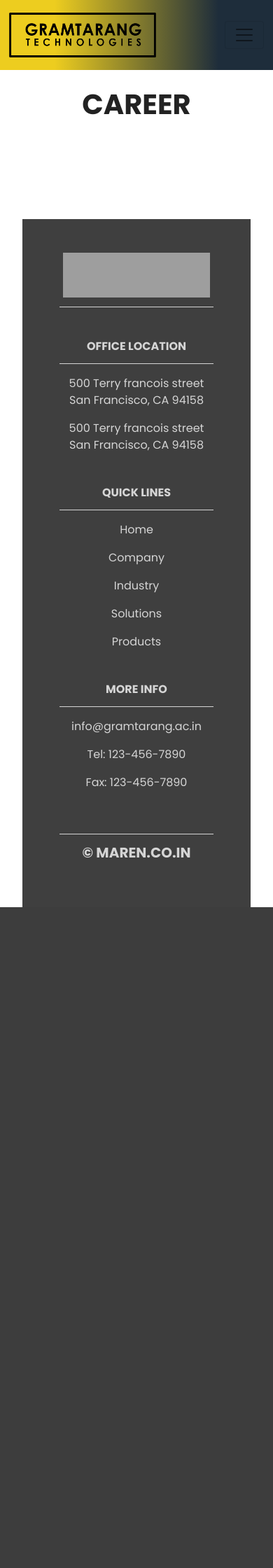
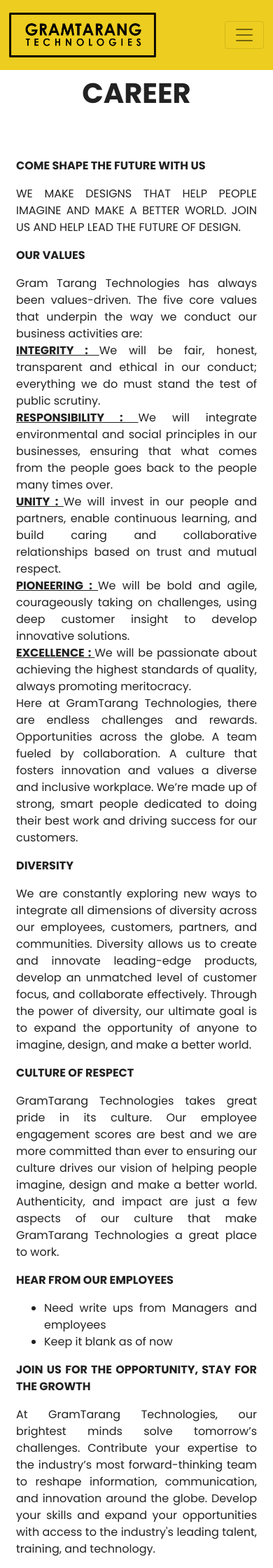
Before and after one commit to RakeshKRay/gt-tech, a PHP site: page /career.html in a window 390 px wide. Shown: the top 2240 px of the page at 70% size. Before the commit the page ends 1296 px from the top, so only its background shows below. Run offline with PHP 8.4, Linux system fonts and the light colour scheme; some libraries are stand-ins or nearby versions; grey boxes are pictures that could not be loaded.

Commit message:
gallery
gallery, career page

```diff
--- a/career.html
+++ b/career.html
@@ -67,10 +67,40 @@
     </header>
 
     <section id="Career">
+        <div class="container-fluid padding">
+            <h1 style="text-align: center;margin-top: 25px;">Career</h1>
+            <div class="row welcome text-justify">
 
-        <h1 style="text-align: center;margin-top: 25px;">Career</h1>
+                <p class="font-weight-bold">COME SHAPE THE FUTURE WITH US</p>
+                <p>WE MAKE DESIGNS THAT HELP PEOPLE IMAGINE AND MAKE A BETTER WORLD. JOIN US AND HELP LEAD THE FUTURE OF DESIGN.</p>
+                <p class="font-weight-bold">OUR VALUES</p>
+                <p>Gram Tarang Technologies has always been values-driven. The five core values that underpin the way we conduct our business activities are:
+                    <br><b><u>INTEGRITY : </u></b>
+                    We will be fair, honest, transparent and ethical in our conduct; everything we do must stand the test of public scrutiny.
+                    <br><b><u>RESPONSIBILITY : </u></b>
+                    We will integrate environmental and social principles in our businesses, ensuring that what comes from the people goes back to the people many times over.
+                    <br><b><u>UNITY : </u></b>
+                    We will invest in our people and partners, enable continuous learning, and build caring and collaborative relationships based on trust and mutual respect.
+                    <br><b><u>PIONEERING : </u></b>
+                    We will be bold and agile, courageously taking on challenges, using deep customer insight to develop innovative solutions.
+                    <br><b><u>EXCELLENCE : </u></b>
+                    We will be passionate about achieving the highest standards of quality, always promoting meritocracy.<br>
+                    Here at GramTarang Technologies, there are endless challenges and rewards. Opportunities across the globe. A team fueled by collaboration. A culture that fosters innovation and values a diverse and inclusive workplace. We’re made up of strong, smart people dedicated to doing their best work and driving success for our customers.
+                </p>
+                <p class="font-weight-bold">DIVERSITY</p>
+                <p>We are constantly exploring new ways to integrate all dimensions of diversity across our employees, customers, partners, and communities. Diversity allows us to create and innovate leading-edge products, develop an unmatched level of customer focus, and collaborate effectively. Through the power of diversity, our ultimate goal is to expand the opportunity of anyone to imagine, design, and make a better world.</p>
+                <p class="font-weight-bold">CULTURE OF RESPECT</p>
+                <p>GramTarang Technologies takes great pride in its culture. Our employee engagement scores are best and we are more committed than ever to ensuring our culture drives our vision of helping people imagine, design and make a better world. Authenticity, and impact are just a few aspects of our culture that make GramTarang Technologies a great place to work.</p>
+                <p class="font-weight-bold">HEAR FROM OUR EMPLOYEES</p>
+                <ul>
+                    <li>Need write ups from Managers and employees</li>
+                    <li>Keep it blank as of now</li>
+                </ul>
+                <p class="font-weight-bold">JOIN US FOR THE OPPORTUNITY, STAY FOR THE GROWTH</p>
+                <p>At GramTarang Technologies, our brightest minds solve tomorrow’s challenges. Contribute your expertise to the industry’s most forward-thinking team to reshape information, communication, and innovation around the globe. Develop your skills and expand your opportunities with access to the industry's leading talent, training, and technology.</p>
 
-
+            </div>
+        </div>
     </section>
     <!--- Footer -->
     <section style="" id="contact">
--- a/company.html
+++ b/company.html
@@ -68,7 +68,7 @@
     !--- Welcome Section -->
     <section style="" id="company">
         <div class="container-fluid padding">
-            <div class="row welcome text-center">
+            <div class="row welcome text-justify">
                 <div class="col-12">
                     <h2>ABOUT US</h2>
                     <hr>
--- a/css/style.css
+++ b/css/style.css
@@ -165,6 +165,10 @@ tr:nth-child(odd) {
     margin-bottom: 1rem;
 }
 
+.welcome h2 {
+    text-align: center !important;
+}
+
 h1,
 h2,
 h3,
@@ -273,6 +277,16 @@ hr.light-100 {
         font-size: 2.5em;
         padding: 1.2rem;
     }
+
+    .welcome {
+        width: 100%;
+        margin: 0 auto;
+        padding-top: 2rem;
+    }
+
+    .navbar {
+        background: #edcd1f !important;
+    }
 }
 
 @media (max-width: 576px) {
@@ -308,6 +322,16 @@ hr.light-100 {
 
     .emoj img {
         font-size: 1em;
+    }
+
+    section {
+        padding-top: 5.5rem;
+        margin-left: .5rem;
+        margin-right: .5rem;
+    }
+
+    .navbar {
+        background: #edcd1f !important;
     }
 }
 
```
Also changed, not shown: gallery.html (+45 -1 lines), img/Front.PNG (added), img/Right (1).PNG (added), img/Right.PNG (added), img/Z11 (1).JPG (added), img/Z12.JPG (added), img/Z13.JPG (added), img/Z14.JPG (added), img/back.PNG (added), 6 other files.
